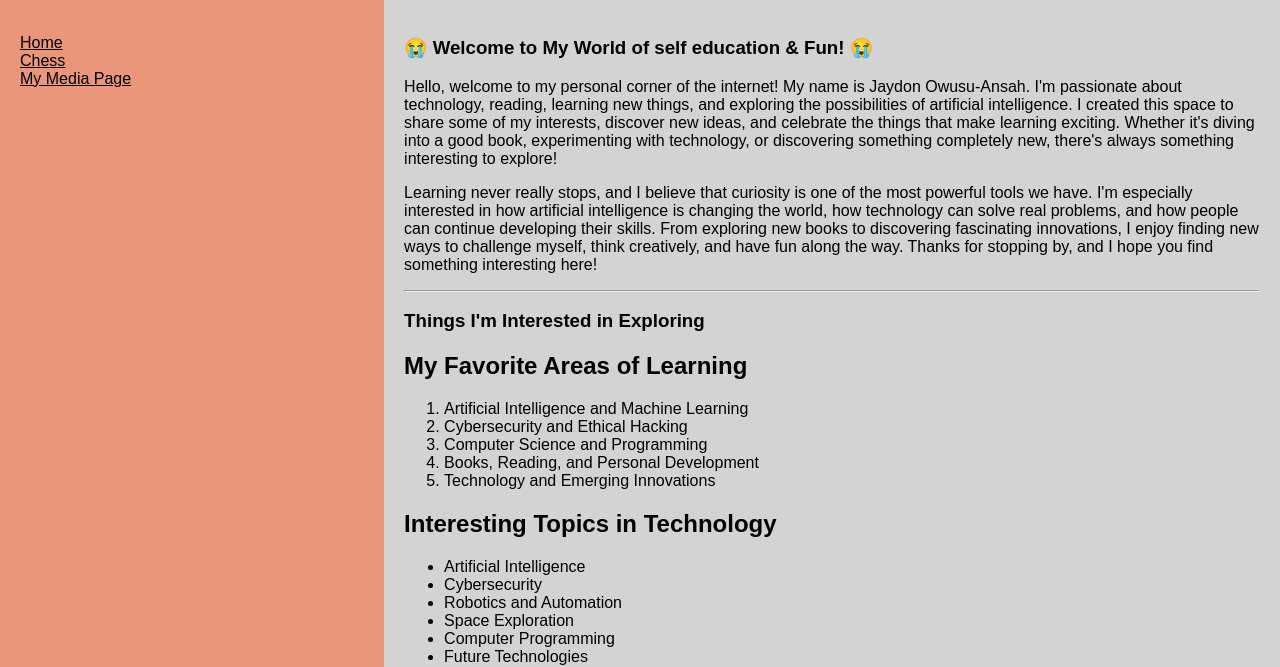
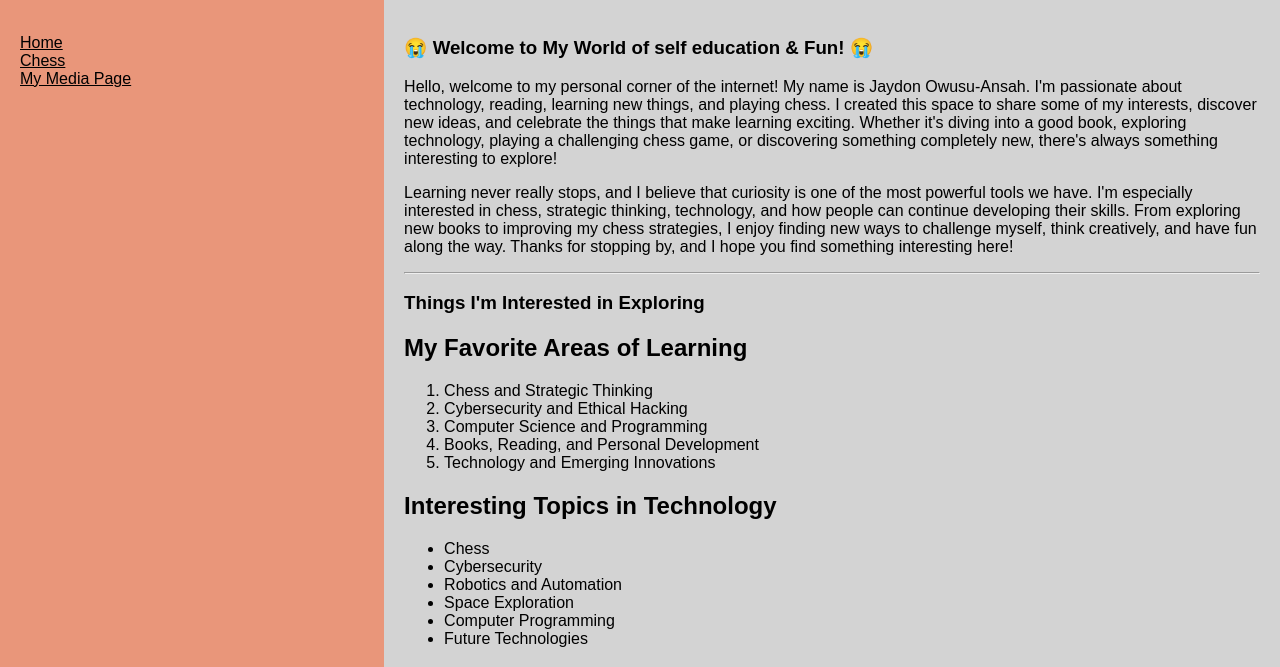
Before and after one commit to GitMonkey8000/ITE152-02JaydonsWebpage, a plain HTML site: page index.html in a window 1280 px wide. Shown: the part 162-829 px from the top of the page. Drawn offline with Linux system fonts and the light colour scheme.

Commit message:
Revise index.html to include chess interests
Updated the content to include chess and adjusted the title and interests accordingly.

````diff
--- a/index.html
+++ b/index.html
@@ -1,19 +1,22 @@
-
 <!DOCTYPE html>
 <html lang="en">
 <head>
-    <title>Books, Learning & AI</title>
+    <title>Books, Learning & Chess</title>
     <meta charset="utf-8">
     <meta name="viewport" content="width=device-width, initial-scale=1">
+    <link rel="stylesheet" type="text/css" href="style1.css">
+    <link href="bikeico.ico" type="image/x-icon" rel="icon">
 
-    <link rel="stylesheet" type="text/css" href="Style1.css">
-    <link href="IcoimageCrop.png" type="image/png" rel="icon">
+    <style>
+        body, body * {
+            color: #000000 !important;
+        }
+    </style>
 </head>
-
-<body>
+<body style="color: black;">
 
 <header>
-    <img src="Banner.jpg" alt="Jaydon's Page of Galactic Awesomeness">
+    <img src="banner.jpg" alt="Jaydon's Page of Galactic Awesomeness">
 </header>
 
 <section>
@@ -26,11 +29,11 @@
     </nav>
 
     <article>
-        <h1>&#128557; Welcome to My World of self education & Fun! &#128557;</h1>
+        <h1>😭 Welcome to My World of self education & Fun! 😭</h1>
 
-        <p>Hello, welcome to my personal corner of the internet! My name is Jaydon Owusu-Ansah. I'm passionate about technology, reading, learning new things, and exploring the possibilities of artificial intelligence. I created this space to share some of my interests, discover new ideas, and celebrate the things that make learning exciting. Whether it's diving into a good book, experimenting with technology, or discovering something completely new, there's always something interesting to explore!</p>
+        <p>Hello, welcome to my personal corner of the internet! My name is Jaydon Owusu-Ansah. I'm passionate about technology, reading, learning new things, and playing chess. I created this space to share some of my interests, discover new ideas, and celebrate the things that make learning exciting. Whether it's diving into a good book, exploring technology, playing a challenging chess game, or discovering something completely new, there's always something interesting to explore!</p>
 
-        <p>Learning never really stops, and I believe that curiosity is one of the most powerful tools we have. I'm especially interested in how artificial intelligence is changing the world, how technology can solve real problems, and how people can continue developing their skills. From exploring new books to discovering fascinating innovations, I enjoy finding new ways to challenge myself, think creatively, and have fun along the way. Thanks for stopping by, and I hope you find something interesting here!</p>
+        <p>Learning never really stops, and I believe that curiosity is one of the most powerful tools we have. I'm especially interested in chess, strategic thinking, technology, and how people can continue developing their skills. From exploring new books to improving my chess strategies, I enjoy finding new ways to challenge myself, think creatively, and have fun along the way. Thanks for stopping by, and I hope you find something interesting here!</p>
 
         <hr>
 
@@ -39,7 +42,7 @@
         <h2>My Favorite Areas of Learning</h2>
 
         <ol>
-            <li>Artificial Intelligence and Machine Learning</li>
+            <li>Chess and Strategic Thinking</li>
             <li>Cybersecurity and Ethical Hacking</li>
             <li>Computer Science and Programming</li>
             <li>Books, Reading, and Personal Development</li>
@@ -49,7 +52,7 @@
         <h2>Interesting Topics in Technology</h2>
 
         <ul>
-            <li>Artificial Intelligence</li>
+            <li>Chess</li>
             <li>Cybersecurity</li>
             <li>Robotics and Automation</li>
             <li>Space Exploration</li>
@@ -69,4 +72,3 @@
 
 </body>
 </html>
-```
````
